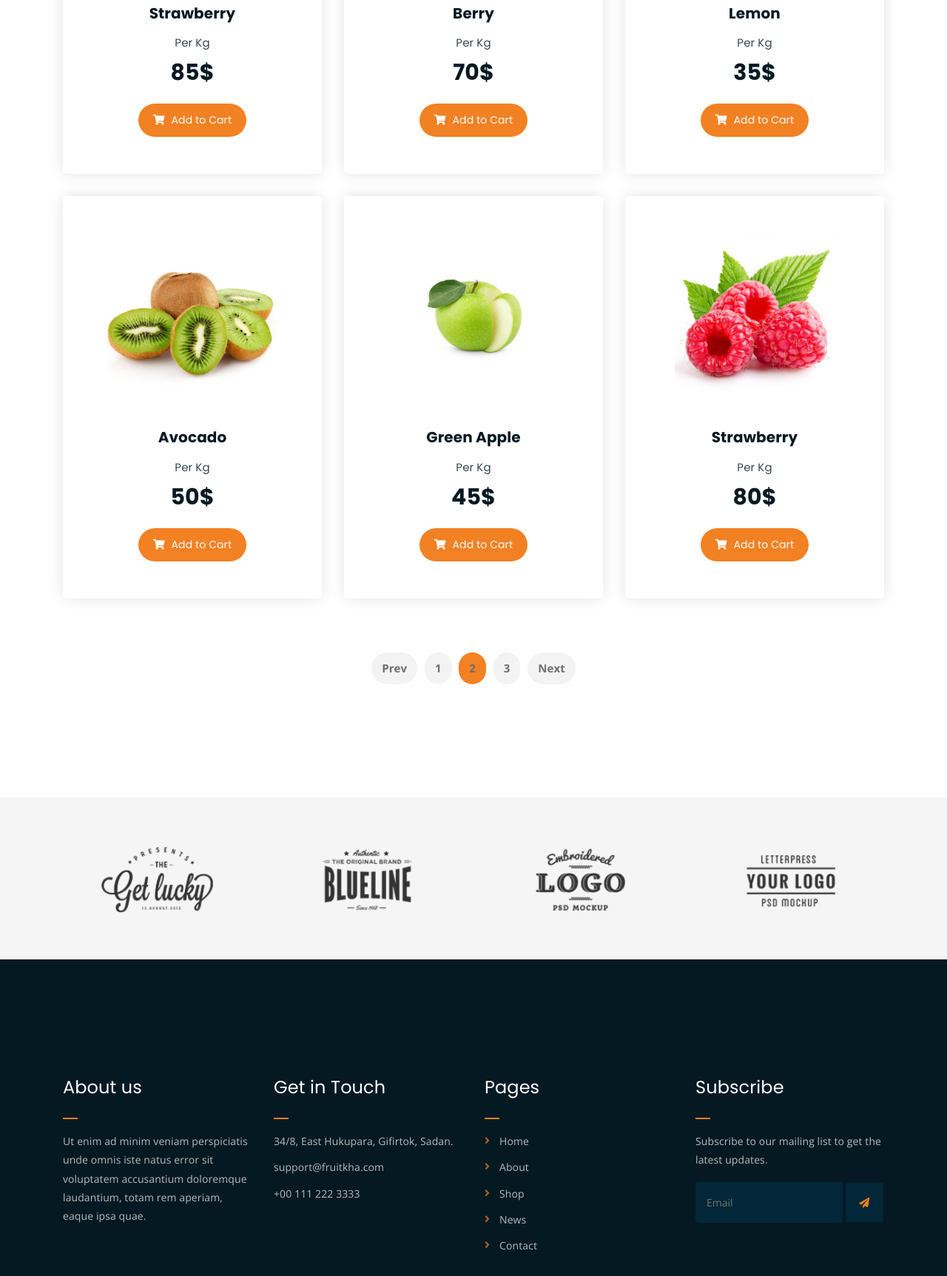
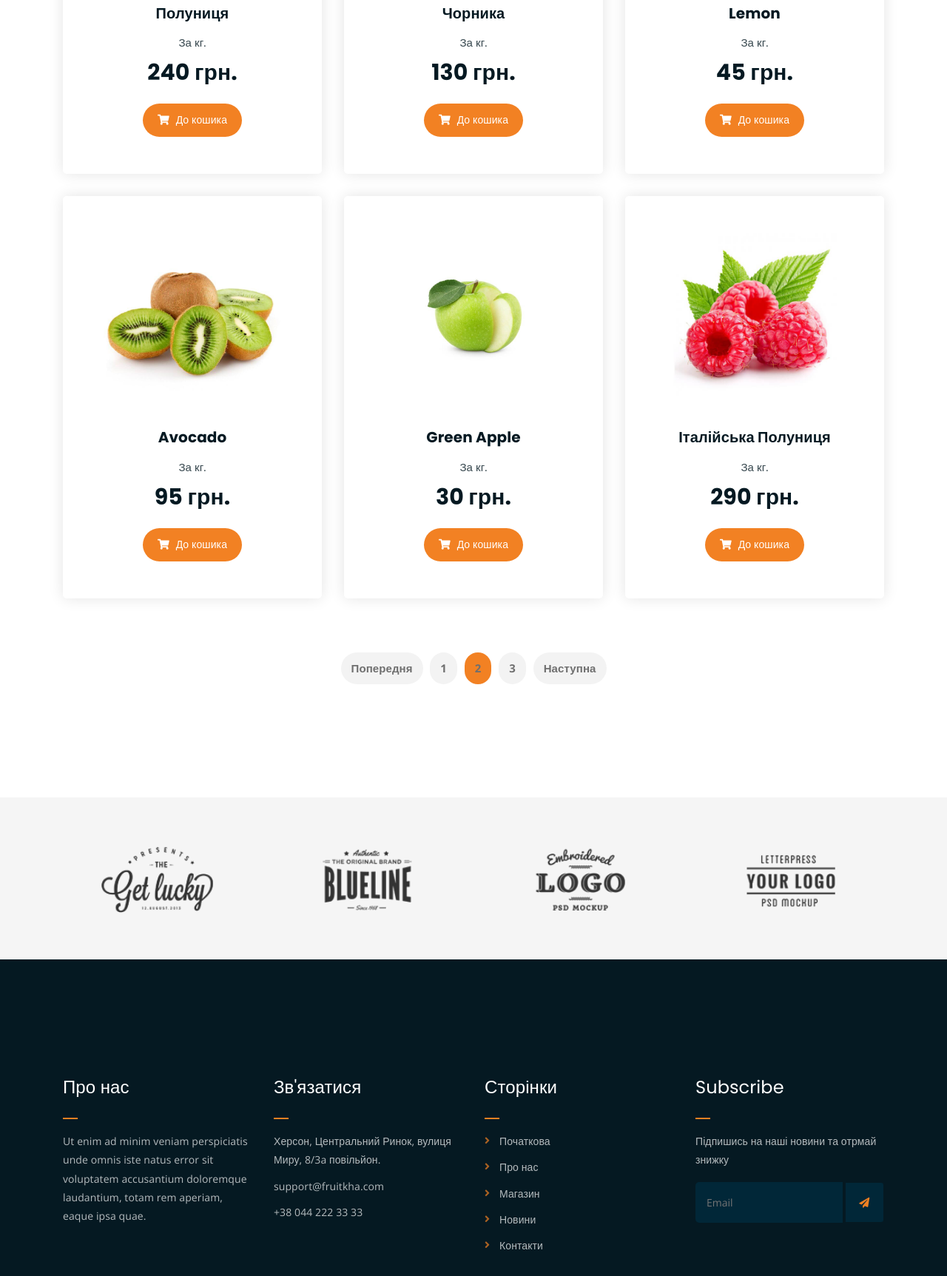
Before and after one commit to Kolesnik1994/Fruit, a plain HTML site: page shop.html in a window 1280 px wide. Shown: the part 1072-2797 px from the top of the page at 74% size. Drawn offline with nearby package versions, Linux system fonts and the light colour scheme.

Commit message:
Update shop.html

```diff
--- a/shop.html
+++ b/shop.html
@@ -7,7 +7,7 @@
 	<meta name="description" content="Responsive Bootstrap4 Shop Template, Created by Imran Hossain from https://imransdesign.com/">
 
 	<!-- title -->
-	<title>Shop</title>
+	<title>Магазин</title>
 
 	<!-- favicon -->
 	<link rel="shortcut icon" type="image/png" href="assets/img/favicon.png">
@@ -59,37 +59,31 @@
 						<!-- menu start -->
 						<nav class="main-menu">
 							<ul>
-								<li class="current-list-item"><a href="#">Home</a>
+								<li class="current-list-item"><a href="index.html">Початкова</a>
+
+								</li>
+								<li><a href="about.html">Про нас</a></li>
+								<li><a href="#">Сторінки</a>
 									<ul class="sub-menu">
-										<li><a href="index.html">Static Home</a></li>
-										<li><a href="index_2.html">Slider Home</a></li>
+
+										<li><a href="about.html">Про нас</a></li>
+										<li><a href="cart.html">Корзина</a></li>
+
+										<li><a href="shop.html">Магазин</a></li>
 									</ul>
 								</li>
-								<li><a href="about.html">About</a></li>
-								<li><a href="#">Pages</a>
+								<li><a href="">Новини</a>
 									<ul class="sub-menu">
-										<li><a href="404.html">404 page</a></li>
-										<li><a href="about.html">About</a></li>
-										<li><a href="cart.html">Cart</a></li>
-										<li><a href="checkout.html">Check Out</a></li>
-										<li><a href="contact.html">Contact</a></li>
-										<li><a href="news.html">News</a></li>
-										<li><a href="shop.html">Shop</a></li>
+										<li><a href="news.html">Новини</a></li>
+										<li><a href="single-news.html">Сехонні новини</a></li>
 									</ul>
 								</li>
-								<li><a href="news.html">News</a>
+								<li><a href="contact.html">Контакти</a></li>
+								<li><a href="shop.html">Магазин</a>
 									<ul class="sub-menu">
-										<li><a href="news.html">News</a></li>
-										<li><a href="single-news.html">Single News</a></li>
-									</ul>
-								</li>
-								<li><a href="contact.html">Contact</a></li>
-								<li><a href="shop.html">Shop</a>
-									<ul class="sub-menu">
-										<li><a href="shop.html">Shop</a></li>
-										<li><a href="checkout.html">Check Out</a></li>
-										<li><a href="single-product.html">Single Product</a></li>
-										<li><a href="cart.html">Cart</a></li>
+										<li><a href="shop.html">Магазин</a></li>
+
+										<li><a href="cart.html">Корзина</a></li>
 									</ul>
 								</li>
 								<li>
@@ -118,9 +112,9 @@
 					<span class="close-btn"><i class="fas fa-window-close"></i></span>
 					<div class="search-bar">
 						<div class="search-bar-tablecell">
-							<h3>Search For:</h3>
-							<input type="text" placeholder="Keywords">
-							<button type="submit">Search <i class="fas fa-search"></i></button>
+							<h3>Пошук за:</h3>
+							<input type="text" placeholder="Слово">
+							<button type="submit">Пошук <i class="fas fa-search"></i></button>
 						</div>
 					</div>
 				</div>
@@ -135,8 +129,8 @@
 			<div class="row">
 				<div class="col-lg-8 offset-lg-2 text-center">
 					<div class="breadcrumb-text">
-						<p>Fresh and Organic</p>
-						<h1>Shop</h1>
+						<p>Свіжі та Органічні</p>
+						<h1>Магазин</h1>
 					</div>
 				</div>
 			</div>
@@ -152,10 +146,10 @@
                 <div class="col-md-12">
                     <div class="product-filters">
                         <ul>
-                            <li class="active" data-filter="*">All</li>
-                            <li data-filter=".strawberry">Strawberry</li>
-                            <li data-filter=".berry">Berry</li>
-                            <li data-filter=".lemon">Lemon</li>
+                            <li class="active" data-filter="*">Всі</li>
+                            <li data-filter=".strawberry">Полуниця</li>
+                            <li data-filter=".berry">Чорника</li>
+                            <li data-filter=".lemon">Лимон</li>
                         </ul>
                     </div>
                 </div>
@@ -167,9 +161,9 @@
 						<div class="product-image">
 							<a href="single-product.html"><img src="assets/img/products/product-img-1.jpg" alt=""></a>
 						</div>
-						<h3>Strawberry</h3>
-						<p class="product-price"><span>Per Kg</span> 85$ </p>
-						<a href="cart.html" class="cart-btn"><i class="fas fa-shopping-cart"></i> Add to Cart</a>
+						<h3>Полуниця</h3>
+						<p class="product-price"><span>За кг.</span> 240 грн.</p>
+						<a href="cart.html" class="cart-btn"><i class="fas fa-shopping-cart"></i> До кошика</a>
 					</div>
 				</div>
 				<div class="col-lg-4 col-md-6 text-center berry">
@@ -177,9 +171,9 @@
 						<div class="product-image">
 							<a href="single-product.html"><img src="assets/img/products/product-img-2.jpg" alt=""></a>
 						</div>
-						<h3>Berry</h3>
-						<p class="product-price"><span>Per Kg</span> 70$ </p>
-						<a href="cart.html" class="cart-btn"><i class="fas fa-shopping-cart"></i> Add to Cart</a>
+						<h3>Чорника</h3>
+						<p class="product-price"><span>За кг.</span> 130 грн. </p>
+						<a href="cart.html" class="cart-btn"><i class="fas fa-shopping-cart"></i> До кошика</a>
 					</div>
 				</div>
 				<div class="col-lg-4 col-md-6 text-center lemon">
@@ -188,8 +182,8 @@
 							<a href="single-product.html"><img src="assets/img/products/product-img-3.jpg" alt=""></a>
 						</div>
 						<h3>Lemon</h3>
-						<p class="product-price"><span>Per Kg</span> 35$ </p>
-						<a href="cart.html" class="cart-btn"><i class="fas fa-shopping-cart"></i> Add to Cart</a>
+						<p class="product-price"><span>За кг.</span> 45 грн. </p>
+						<a href="cart.html" class="cart-btn"><i class="fas fa-shopping-cart"></i> До кошика</a>
 					</div>
 				</div>
 				<div class="col-lg-4 col-md-6 text-center">
@@ -198,8 +192,8 @@
 							<a href="single-product.html"><img src="assets/img/products/product-img-4.jpg" alt=""></a>
 						</div>
 						<h3>Avocado</h3>
-						<p class="product-price"><span>Per Kg</span> 50$ </p>
-						<a href="cart.html" class="cart-btn"><i class="fas fa-shopping-cart"></i> Add to Cart</a>
+						<p class="product-price"><span>За кг.</span> 95 грн. </p>
+						<a href="cart.html" class="cart-btn"><i class="fas fa-shopping-cart"></i> До кошика</a>
 					</div>
 				</div>
 				<div class="col-lg-4 col-md-6 text-center">
@@ -208,8 +202,8 @@
 							<a href="single-product.html"><img src="assets/img/products/product-img-5.jpg" alt=""></a>
 						</div>
 						<h3>Green Apple</h3>
-						<p class="product-price"><span>Per Kg</span> 45$ </p>
-						<a href="cart.html" class="cart-btn"><i class="fas fa-shopping-cart"></i> Add to Cart</a>
+						<p class="product-price"><span>За кг.</span> 30 грн. </p>
+						<a href="cart.html" class="cart-btn"><i class="fas fa-shopping-cart"></i> До кошика</a>
 					</div>
 				</div>
 				<div class="col-lg-4 col-md-6 text-center strawberry">
@@ -217,9 +211,9 @@
 						<div class="product-image">
 							<a href="single-product.html"><img src="assets/img/products/product-img-6.jpg" alt=""></a>
 						</div>
-						<h3>Strawberry</h3>
-						<p class="product-price"><span>Per Kg</span> 80$ </p>
-						<a href="cart.html" class="cart-btn"><i class="fas fa-shopping-cart"></i> Add to Cart</a>
+						<h3>Італійська Полуниця</h3>
+						<p class="product-price"><span>За кг.</span> 290 грн. </p>
+						<a href="cart.html" class="cart-btn"><i class="fas fa-shopping-cart"></i> До кошика</a>
 					</div>
 				</div>
 			</div>
@@ -228,11 +222,11 @@
 				<div class="col-lg-12 text-center">
 					<div class="pagination-wrap">
 						<ul>
-							<li><a href="#">Prev</a></li>
+							<li><a href="#">Попередня</a></li>
 							<li><a href="#">1</a></li>
 							<li><a class="active" href="#">2</a></li>
 							<li><a href="#">3</a></li>
-							<li><a href="#">Next</a></li>
+							<li><a href="#">Наступна</a></li>
 						</ul>
 					</div>
 				</div>
@@ -275,36 +269,36 @@
 			<div class="row">
 				<div class="col-lg-3 col-md-6">
 					<div class="footer-box about-widget">
-						<h2 class="widget-title">About us</h2>
+						<h2 class="widget-title">Про нас</h2>
 						<p>Ut enim ad minim veniam perspiciatis unde omnis iste natus error sit voluptatem accusantium doloremque laudantium, totam rem aperiam, eaque ipsa quae.</p>
 					</div>
 				</div>
 				<div class="col-lg-3 col-md-6">
 					<div class="footer-box get-in-touch">
-						<h2 class="widget-title">Get in Touch</h2>
+						<h2 class="widget-title">Зв'язатися</h2>
 						<ul>
-							<li>34/8, East Hukupara, Gifirtok, Sadan.</li>
+							<li>Херсон, Центральний Ринок, вулиця Миру, 8/3a повільйон.</li>
 							<li>support@fruitkha.com</li>
-							<li>+00 111 222 3333</li>
+							<li>+38 044 222 33 33</li>
 						</ul>
 					</div>
 				</div>
 				<div class="col-lg-3 col-md-6">
 					<div class="footer-box pages">
-						<h2 class="widget-title">Pages</h2>
+						<h2 class="widget-title">Сторінки</h2>
 						<ul>
-							<li><a href="index.html">Home</a></li>
-							<li><a href="about.html">About</a></li>
-							<li><a href="services.html">Shop</a></li>
-							<li><a href="news.html">News</a></li>
-							<li><a href="contact.html">Contact</a></li>
+							<li><a href="index.html">Початкова</a></li>
+							<li><a href="about.html">Про нас</a></li>
+							<li><a href="services.html">Магазин</a></li>
+							<li><a href="news.html">Новини</a></li>
+							<li><a href="contact.html">Контакти</a></li>
 						</ul>
 					</div>
 				</div>
 				<div class="col-lg-3 col-md-6">
 					<div class="footer-box subscribe">
 						<h2 class="widget-title">Subscribe</h2>
-						<p>Subscribe to our mailing list to get the latest updates.</p>
+						<p>Підпишись на наші новини та отрмай знижку</p>
 						<form action="index.html">
 							<input type="email" placeholder="Email">
 							<button type="submit"><i class="fas fa-paper-plane"></i></button>
@@ -321,8 +315,8 @@
 		<div class="container">
 			<div class="row">
 				<div class="col-lg-6 col-md-12">
-					<p>Copyrights &copy; 2019 - <a href="https://imransdesign.com/">Imran Hossain</a>,  All Rights Reserved.<br>
-						Distributed By - <a href="https://themewagon.com/">Themewagon</a>
+					<p>Copyrights &copy; 2022 - <a href="https://imransdesign.com/"></a>,  All Rights Reserved.<br>
+						 <a href="https://themewagon.com/">T</a>
 					</p>
 				</div>
 				<div class="col-lg-6 text-right col-md-12">
```
